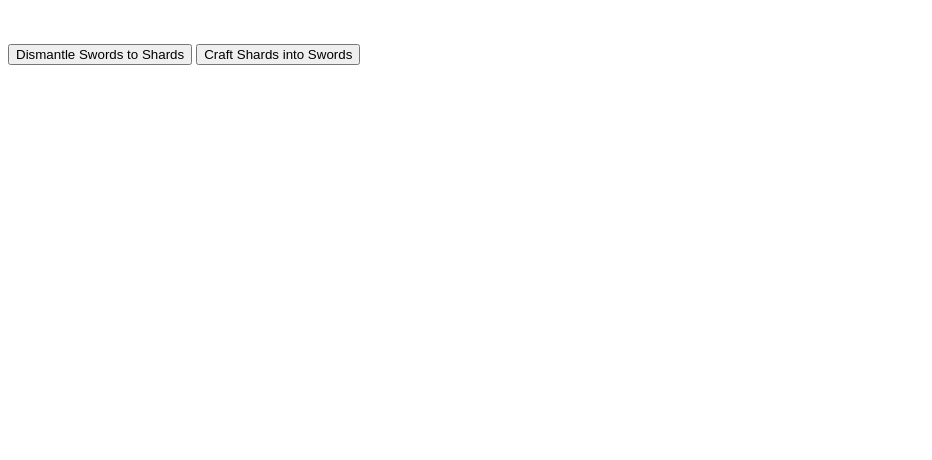
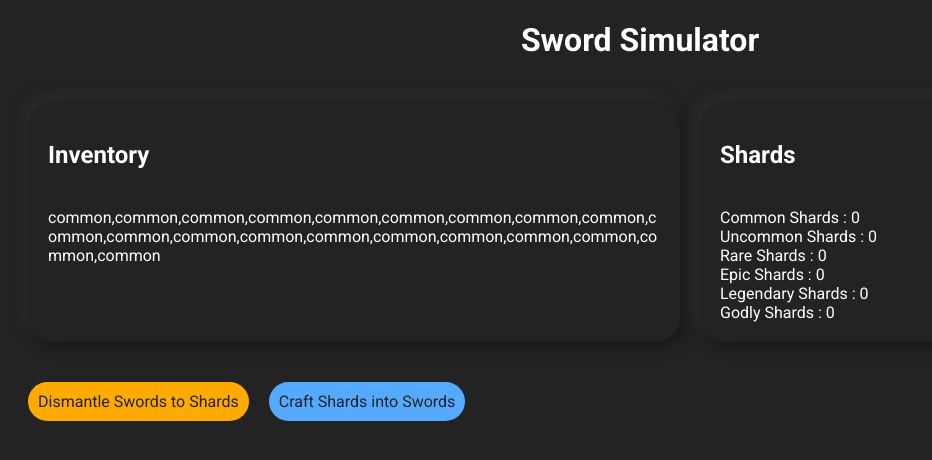
Before and after one commit to EscolanoA/CD-Simulator, a plain HTML site: page Index.html in a window 1280 px wide. Shown: the whole page, without its empty margins (0-932 px from the left). Drawn offline with Linux system fonts and the light colour scheme.

Commit message:
added styles

```diff
--- a/Index.html
+++ b/Index.html
@@ -1,21 +1,38 @@
 <!DOCTYPE html>
 <html lang="en">
+
 <head>
     <meta charset="UTF-8">
     <meta name="viewport" content="width=device-width, initial-scale=1.0">
     <title>Document</title>
     <link rel="stylesheet" href="style.css">
-    <script src="script.js"></script>
+    <link rel="preconnect" href="https://fonts.googleapis.com">
+    <link rel="preconnect" href="https://fonts.gstatic.com" crossorigin>
+    <link
+        href="https://fonts.googleapis.com/css2?family=Roboto:ital,wght@0,100;0,300;0,400;0,500;0,700;0,900;1,100;1,300;1,400;1,500;1,700;1,900&display=swap"
+        rel="stylesheet">
 </head>
+
 <body>
+    <div class="CenterTitle">
+        <h1>Sword Simulator</h1>
+    </div>
 
-    <SwordDisplay id="SwordDisplay"></SwordDisplay>
-    <br>
-    <ShardDisplay id="ShardDisplay"></ShardDisplay>
-    <br>
-    <button id="DismantleButton">Dismantle Swords to Shards</button>
-    <button id="CraftButton">Craft Shards into Swords</button>
+    <div class="TwoColumn">
+        <SwordDisplay id="SwordDisplay">
+            <h2>Inventory</h2>
+        </SwordDisplay>
+        <ShardDisplay id="ShardDisplay">
+            <h2>Shards</h2>
+        </ShardDisplay>
+    </div>
+
+    <div class="TwoColumn">
+        <button class ="button" id="DismantleButton">Dismantle Swords to Shards</button>
+        <button class="button" id="CraftButton">Craft Shards into Swords</button>
+    </div>
 
     <script src="./script.js"></script>
 </body>
+
 </html>
--- a/script.js
+++ b/script.js
@@ -145,11 +145,11 @@ function craft() {
 }
 
 function updateSwordDisplay() {
-  SwordDisplay.innerHTML = "Inventory : <br>" + SwordArray.toString()
+  SwordDisplay.innerHTML = "<h2>Inventory</h2><br>" + SwordArray.toString()
 }
 
 function updateShardDisplay() {
-  ShardDisplay.innerHTML = "Common Shards : " + ShardArray.CommonShard + "<br>Uncommon Shards : " + ShardArray.UncommonShard + "<br>Rare Shards : " + ShardArray.RareShard + "<br>Epic Shards : " + ShardArray.EpicShard + "<br>Legendary Shards : " + ShardArray.LegendaryShard + "<br>Godly Shards : " + ShardArray.GodlyShard
+  ShardDisplay.innerHTML = "<h2>Shards</h2><br> Common Shards : " + ShardArray.CommonShard + "<br>Uncommon Shards : " + ShardArray.UncommonShard + "<br>Rare Shards : " + ShardArray.RareShard + "<br>Epic Shards : " + ShardArray.EpicShard + "<br>Legendary Shards : " + ShardArray.LegendaryShard + "<br>Godly Shards : " + ShardArray.GodlyShard
 }
 
 updateShardDisplay()
--- a/style.css
+++ b/style.css
@@ -1,17 +1,52 @@
-/*
+body {
+    background-color: #232323;
+    color: white;
+    font-family: "Roboto", sans-serif;
+}
+
+.CenterTitle {
+    text-align: center;
+    font-weight: 900;
+}
+
+.TwoColumn {
+    display: flex;
+    gap: 20px;
+    padding: 20px;
+}
+
 #SwordDisplay {
-    background-color: red;
+    width: 50%;
+    padding: 20px;
+    border-radius: 25px;
+    overflow-wrap: break-word;
+    box-shadow: 6px 6px 12px #1a1a1a, -6px -6px 12px #2c2c2c;
 }
 
 #ShardDisplay {
-    background-color: blue;
+    width: 50%;
+    padding: 20px;
+    border-radius: 25px;
+    box-shadow: 6px 6px 12px #1a1a1a, -6px -6px 12px #2c2c2c;
+}
+
+.button {
+    all: unset;
+    padding: 10px;
+    color: #232323;
+    border-radius: 25px;
+}
+
+.button:hover {
+    cursor: pointer;
+    box-shadow: 0 0 10px 5px rgba(255, 255, 255, 0.2);
+    transition: 0.4s;
 }
 
 #DismantleButton {
-    background-color: green;
+    background-color: #FFAA00;
 }
 
 #CraftButton {
-    background-color: magenta;
+    background-color: #55AAFF;
 }
-    */
```
